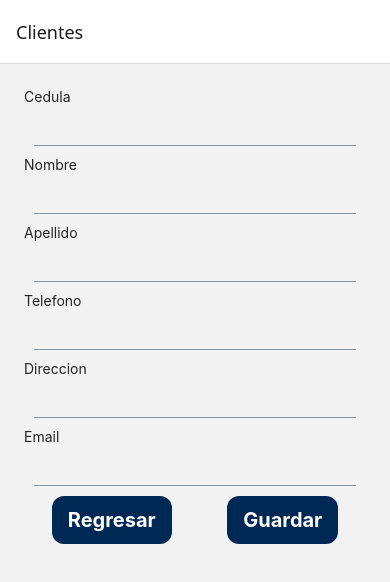
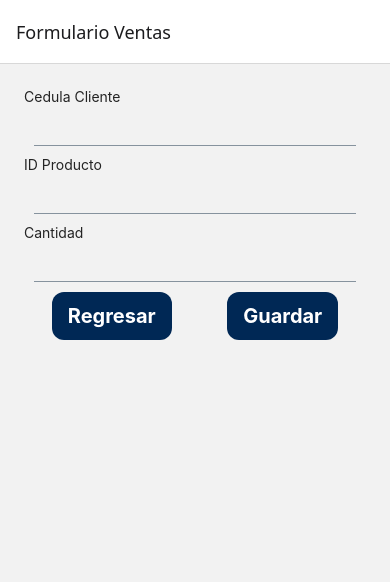
Before and after one commit to raurabryanclear/M4-PRUEBA, a React Native app: screen /ClientForm in a window 390 px wide. Shown: the top 582 px of the page. Built offline with nearby package versions, Linux system fonts and the light colour scheme.

Commit message:
Se agrega el formulario y se prueba desde la pantalla inicial

```diff
--- a/App.js
+++ b/App.js
@@ -2,6 +2,7 @@ import { createBottomTabNavigator } from '@react-navigation/bottom-tabs';
 import { NavigationContainer } from '@react-navigation/native';
 import { createStackNavigator } from '@react-navigation/stack';
 import { ClientList } from './screens/ClientScreen';
+import FormSalesScreen from "./screens/FormSales"
 import FormClientScreen from './screens/FormClientScreen';
 import HomeScreen from './screens/HomeScreen';
 import SalesScreen from './screens/SalesScreen';
@@ -17,8 +18,11 @@ export default function App() {
 }
 const StackScreen = () => {
   return (
-    <Stack.Navigator initialRouteName='CreateClient'>
+    <Stack.Navigator initialRouteName='ClientForm'>
       <Stack.Screen name='Home' component={HomeScreen} />
+      <Stack.Screen name="ClientForm" component={FormSalesScreen} options={{
+        headerTitle: 'Formulario Ventas'
+      }} />
       <Stack.Screen name='CreateClient' component={FormClientScreen} options={{
         headerTitle: 'Clientes'
       }} />
@@ -35,6 +39,8 @@ const TabsScreen = () => {
     <Tab.Navigator>
       <Tab.Screen name="Sales" component={SalesScreen} />
       <Tab.Screen name="Client" component={ClientList} />
+
+
     </Tab.Navigator>
   )
 }
--- /dev/null
+++ b/screens/FormSales.js
@@ -0,0 +1,95 @@
+import { Input, Text } from '@rneui/themed'
+import React, { useState } from 'react'
+import { StyleSheet, TouchableOpacity, View } from 'react-native'
+
+//ventas: id, id_cliente, id_producto, cantidad
+
+export default function FormSalesScreen() {
+    const productos = [
+    {
+        id: 1,
+        nombre_p: "Televisor",
+        stock: 10,
+        precio: 450.00,
+        id_categoria: 1
+    },
+    {
+        id: 2,
+        nombre_p: "Lavadora",
+        stock: 5,
+        precio: 300.00,
+        id_categoria: 2
+    },
+    {
+        id: 3,
+        nombre_p: "Camiseta",
+        stock: 20,
+        precio: 15.00,
+        id_categoria: 3
+    },
+
+]
+  const [id, setIDSale] = useState('')
+  const [id_cliente, setIdCLient] = useState('')
+  const [id_producto, SetIdProudct] = useState('')
+  const [cantidad, setCantidad] = useState('')
+
+  const handleCreateClient = () => {
+    console.log(id_cliente)
+    console.log(id_producto)
+    console.log(cantidad)
+  }
+  return (
+    <View style={styles.container}>
+      <Text>Cedula Cliente</Text>
+      <Input
+        onChangeText={(text) => setIdCLient(text)}
+      />
+      <Text>ID Producto</Text>
+      <Input
+        onChangeText={(text) => SetIdProudct(text)}
+      />
+      <Text>Cantidad</Text>
+      <Input
+        onChangeText={(text) => setCantidad(text)}
+      />
+      <View style={{ flexDirection: 'row', justifyContent: 'space-around' }}>
+        <TouchableOpacity
+          style={styles.buttonContainer}
+          onPress={handleCreateClient}
+        >
+          <Text style={styles.buttonText}>
+            Regresar
+          </Text>
+        </TouchableOpacity>
+        <TouchableOpacity
+          style={styles.buttonContainer}
+          onPress={handleCreateClient}
+        >
+          <Text style={styles.buttonText}>
+            Guardar
+          </Text>
+        </TouchableOpacity>
+      </View>
+    </View>
+  )
+}
+
+const styles = StyleSheet.create({
+  container: {
+    padding: 24
+  },
+  buttonContainer: {
+    paddingHorizontal: 16,
+    paddingVertical: 12,
+    backgroundColor: '#002855',
+    justifyContent: 'center',
+    alignItems: 'center',
+    borderRadius: 12
+  },
+  buttonText: {
+    color: '#fff',
+    fontWeight: 'bold',
+    fontSize: 20
+  }
+})
--- a/screens/SalesScreen.js
+++ b/screens/SalesScreen.js
@@ -1,10 +1,20 @@
 import React from 'react'
 import { Text, View } from 'react-native'
+import { Button } from 'react-native-web'
+import { ListItem, FAB } from "@rneui/base"
 
-export default function SalesScreen() {
+export default function SalesScreen(navigation) {
   return (
     <View>
       <Text>SalesScreen</Text>
+      <FAB
+            placement="right"
+            title="+"
+            color="blue"
+            onPress={() => { navigation.navigate("LaptopsFormNav",{}) }}
+        />
     </View>
+
+
   )
 }
```
